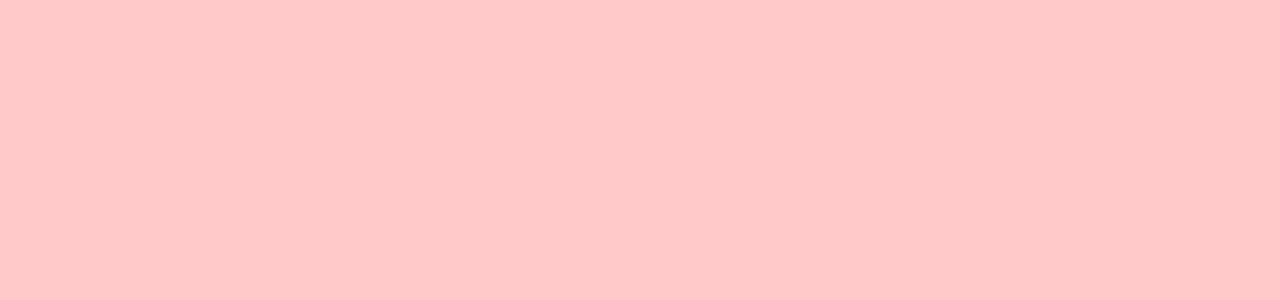
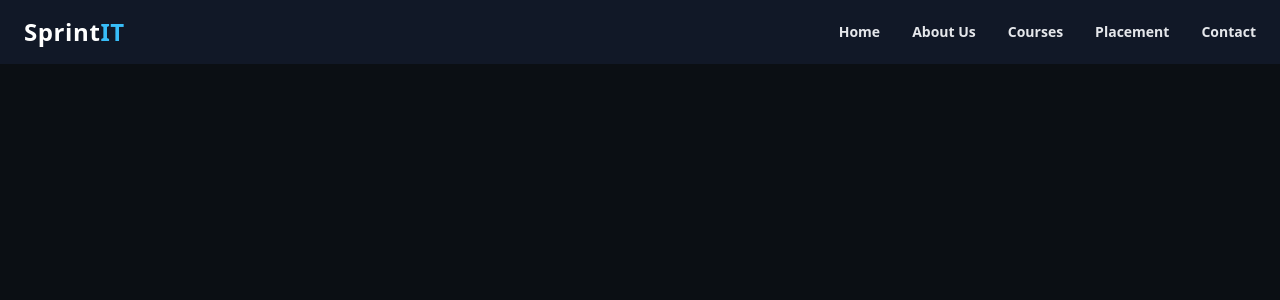
Before and after one commit to ShrutiJadhav14/SprintIT, a React (Vite) app in the folder SprintIT_Classes/: page / in a window 1280 px wide. Shown: the top 300 px of the page. Built offline with nearby package versions, Linux system fonts and the light colour scheme.

Commit message:
navbar created

```diff
--- a/SprintIT_Classes/package.json
+++ b/SprintIT_Classes/package.json
@@ -13,6 +13,7 @@
     "@tailwindcss/vite": "^4.1.18",
     "react": "^19.2.0",
     "react-dom": "^19.2.0",
+    "react-router-dom": "^7.12.0",
     "tailwindcss": "^4.1.18"
   },
   "devDependencies": {
--- a/SprintIT_Classes/src/App.jsx
+++ b/SprintIT_Classes/src/App.jsx
@@ -1,8 +1,13 @@
 import React from 'react'
+import Navbar from './components/Navbar'
+import { BrowserRouter } from 'react-router-dom'
 
 const App = () => {
   return (
-    <div className="flex items-center justify-center h-screen bg-red-200">
+    <div>
+      <BrowserRouter>
+        <Navbar />
+      </BrowserRouter>
 
     </div>
   )
--- /dev/null
+++ b/SprintIT_Classes/src/components/Navbar.jsx
@@ -0,0 +1,86 @@
+import { useEffect, useState } from "react";
+import { Link } from "react-router-dom";
+
+const Navbar = () => {
+  const [scrolled, setScrolled] = useState(false);
+  const [menuOpen, setMenuOpen] = useState(false);
+
+  useEffect(() => {
+    const handleScroll = () => {
+      setScrolled(window.scrollY > 8);
+    };
+    window.addEventListener("scroll", handleScroll);
+    return () => window.removeEventListener("scroll", handleScroll);
+  }, []);
+
+  const navItems = [
+    { name: "Home", path: "/" },
+    { name: "About Us", path: "/about" },
+    { name: "Courses", path: "/courses" },
+    { name: "Placement", path: "/placement" },
+    { name: "Contact", path: "/contact" },
+  ];
+
+  return (
+    <nav
+      className={`sticky top-0 z-50 transition-all duration-300
+      bg-[var(--navbar-dark)]
+      ${scrolled ? "shadow-lg shadow-black/40 backdrop-blur" : ""}`}
+    >
+      <div className="max-w-7xl mx-auto px-6 py-4 flex items-center justify-between">
+
+        {/* Logo */}
+        <Link to="/" className="text-2xl font-extrabold tracking-wide">
+          <span className="text-white">Sprint</span>
+          <span className="text-[var(--accent)]">IT</span>
+        </Link>
+
+        {/* Desktop Menu */}
+        <ul className="hidden md:flex gap-8 text-sm font-semibold">
+          {navItems.map((item) => (
+            <li key={item.name} className="relative group">
+              <Link
+                to={item.path}
+                className="hover:text-[var(--accent)] transition"
+              >
+                {item.name}
+              </Link>
+              <span className="absolute left-0 -bottom-1 h-[2px] w-0
+              bg-[var(--accent-glow)] transition-all duration-300
+              group-hover:w-full"></span>
+            </li>
+          ))}
+        </ul>
+
+        {/* Mobile Toggle */}
+        <button
+          className="md:hidden text-2xl text-white"
+          onClick={() => setMenuOpen(!menuOpen)}
+        >
+          ☰
+        </button>
+      </div>
+
+      {/* Mobile Menu */}
+      {menuOpen && (
+        <div className="md:hidden bg-[var(--navbar-dark)] border-t border-white/10">
+          <ul className="flex flex-col px-6 py-4 space-y-4 text-sm font-semibold">
+            {navItems.map((item) => (
+              <li key={item.name}>
+                <Link
+                  to={item.path}
+                  onClick={() => setMenuOpen(false)}
+                  className="block hover:text-[var(--accent)] transition"
+                >
+                  {item.name}
+                </Link>
+              </li>
+            ))}
+          </ul>
+        </div>
+      )}
+    </nav>
+  );
+};
+
+export default Navbar;
--- a/SprintIT_Classes/src/index.css
+++ b/SprintIT_Classes/src/index.css
@@ -1 +1,16 @@
-@import "tailwindcss"
+@import "tailwindcss";
+
+
+:root {
+--bg-dark: #0b0f14;
+--navbar-dark: #111827;
+--accent: #38bdf8;
+--accent-glow: #22d3ee;
+--text-light: #e5e7eb;
+}
+
+
+body {
+background-color: var(--bg-dark);
+color: var(--text-light);
+}
```
Also changed, not shown: 1 other file (tests, documents, lock files or other folders).
